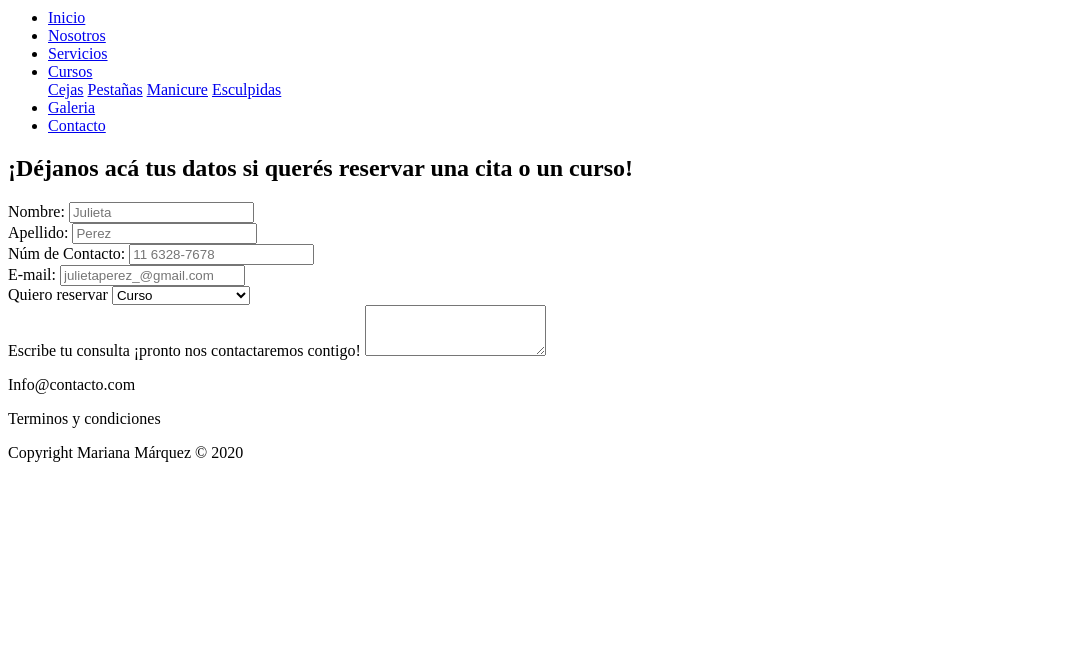
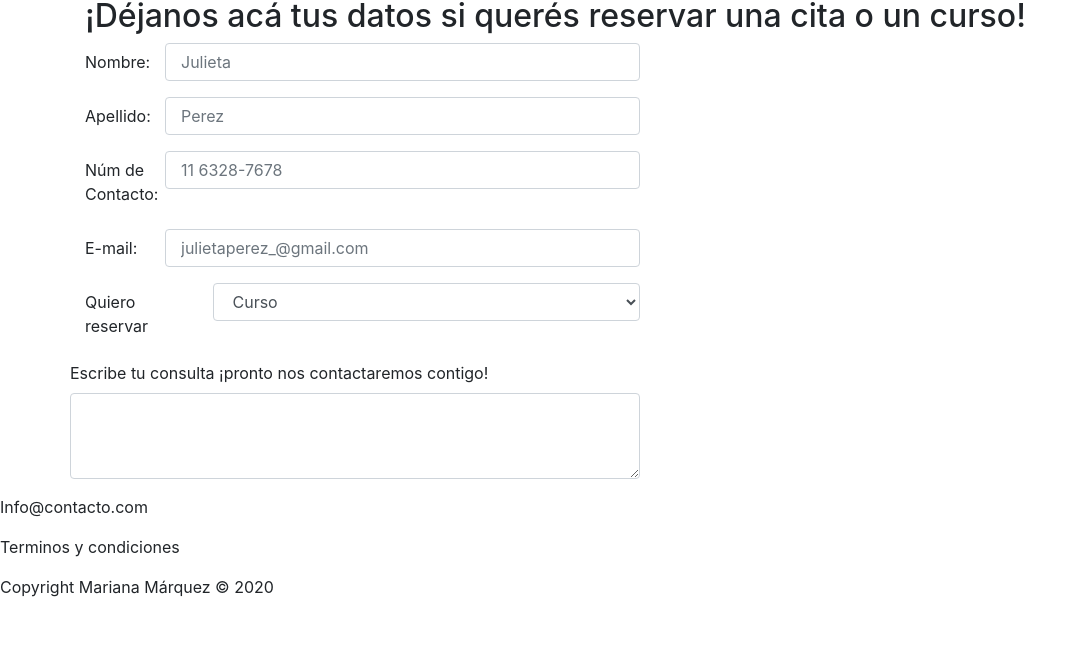
Before and after one commit to marianamq/beauty-center-vanesof, a website: page contacto.html in a window 1280 px wide. Shown: the part 129-800 px from the top of the page, without its empty margins (0-1086 px from the left). Drawn offline with nearby package versions, Linux system fonts and the light colour scheme; a web font is replaced by a local one.

Commit message:
Agregando la nueva ruta de estilos.css

```diff
--- a/contacto.html
+++ b/contacto.html
@@ -8,8 +8,9 @@
         <meta name="description=" content="Comunicate con nosotros si querés agendar un curso,
          turno para atenderte o si tenés una consulta">
         <meta name="keywords" content="Contacto, Email, Datos, Clientes, Información, Turnos">
-        <link rel="stylesheet" href="./css/prueba.css">
+        <link rel="stylesheet" href="https://cdn.jsdelivr.net/npm/bootstrap@4.5.3/dist/css/bootstrap.min.css" integrity="sha384-TX8t27EcRE3e/ihU7zmQxVncDAy5uIKz4rEkgIXeMed4M0jlfIDPvg6uqKI2xXr2" crossorigin="anonymous">
         <link rel="preconnect" href="https://fonts.gstatic.com">
+        <link rel="stylesheet" href="./css/styles.css">
         <link href="https://fonts.googleapis.com/css2?family=Lato:ital,wght@1,300&family=Nixie+One&display=swap" rel="stylesheet">
         <title>Contacto</title>
     </head>
--- a/cursos.html
+++ b/cursos.html
@@ -7,8 +7,9 @@
         <meta name="viewportst" content="width=device-width, initial-scale=1.0">
         <meta name="description=" content="Aprende las mejores técnicas con nuestros cursos de Manicure, Diseños de Cejas, Extensiones de Pestañas y más">
         <meta name="keywords" content="Cursos, Visagismo, Cejas, Extensiones de Pestañas, Esmaltado Semipermanente, Lifting, Manicure">
-        <link rel="stylesheet" href="./css/prueba.css">
+        <link rel="stylesheet" href="https://cdn.jsdelivr.net/npm/bootstrap@4.5.3/dist/css/bootstrap.min.css" integrity="sha384-TX8t27EcRE3e/ihU7zmQxVncDAy5uIKz4rEkgIXeMed4M0jlfIDPvg6uqKI2xXr2" crossorigin="anonymous">
         <link rel="preconnect" href="https://fonts.gstatic.com">
+        <link rel="stylesheet" href="./css/styles.css">
         <link href="https://fonts.googleapis.com/css2?family=Lato:ital,wght@1,300&family=Nixie+One&display=swap" rel="stylesheet">
         <title>Cursos</title>
     </head>
```
Also changed, not shown: galeria.html (+2 -1 lines), index.html (+1 -1 lines), nosotros.html (+1 -1 lines), servicios.html (+1 -1 lines).
